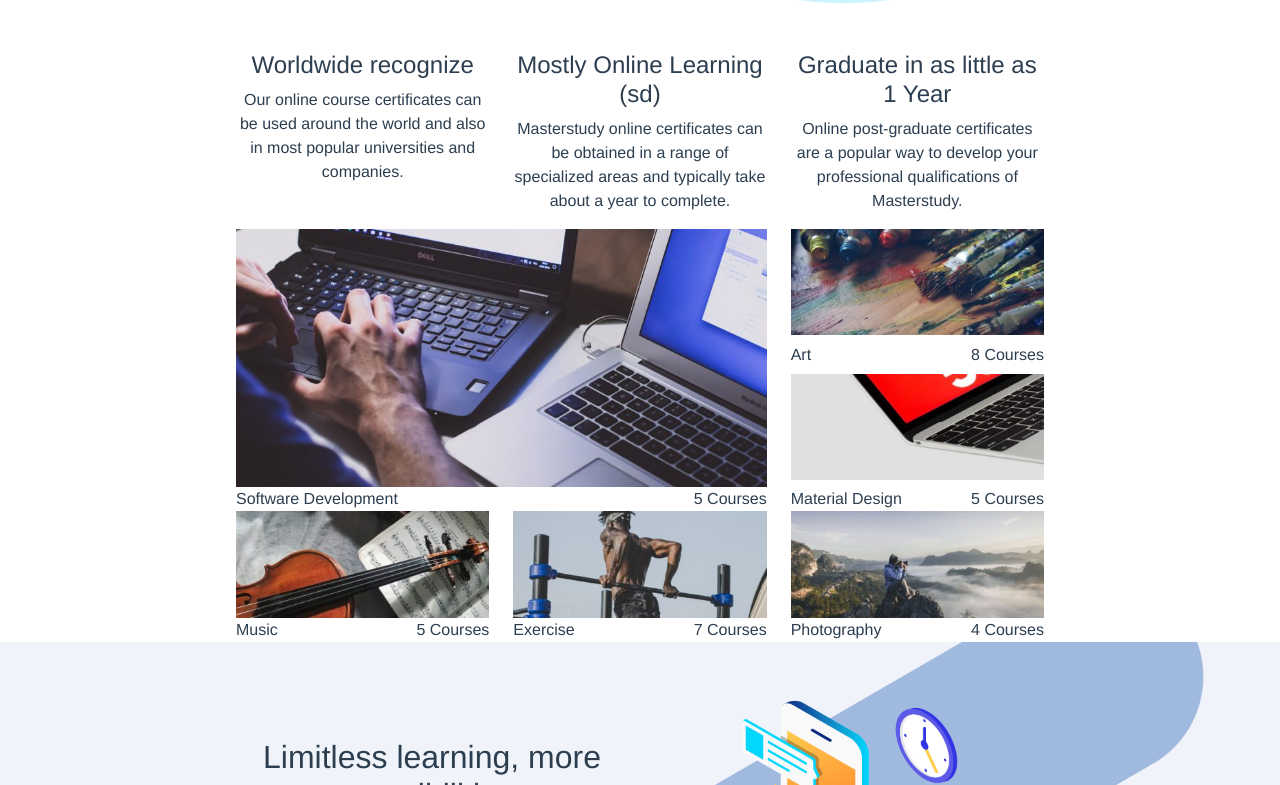
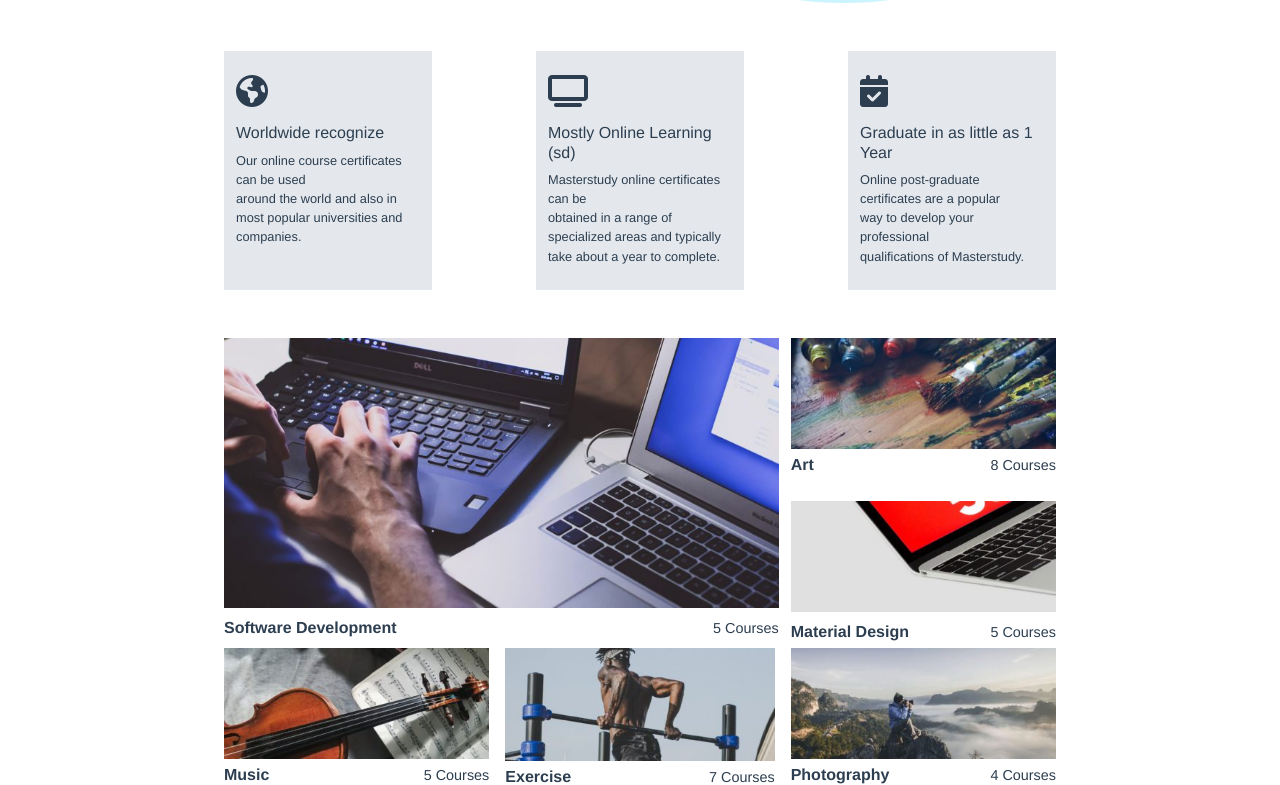
Before and after one commit to ValentinoDeStefano98/proj-html-vuejs, a Vue app: page / in a window 1280 px wide. Shown: the part 515-1300 px from the top of the page. Built offline with nearby package versions, Linux system fonts and the light colour scheme.

Commit message:
Jumbo section completed

```diff
--- a/src/components/Main/Jumbo/JumboBottom.vue
+++ b/src/components/Main/Jumbo/JumboBottom.vue
@@ -1,92 +1,91 @@
 <template>
-  <div class="container">
-    <div class="row">
-      <div class="col-8">
-        <div>
+  <div class="container py-5">
+    <div class="row d-flex justify-content-between">
+      <div class="col-8 p-0">
           <img class="poster" src="./../../../assets/img/cat_1-770x375.jpg" alt="">
-        </div>
-        <div class="container p-0 m-0 w-100">
-          <div class="row row-cols">
+        <div class="container p-0 m-0 w-100 py-2">
+          <div class="row">
             <div class="col-6 text-start">
-              Software Development
+              <span class="fw-bold">Software Development</span>
             </div>
             <div class="col-6 text-end">
-              5 Courses
+              <span class="size">5 Courses</span>
             </div>
           </div>
         </div>
       </div>
-      <div class="col-4 d-flex flex-column justify-content-between">
+      <div class="col-4 d-flex flex-column justify-content-beetwen pe-0">
         <div>
           <img class="poster" src="./../../../assets/img/cat_2-370x155.jpg" alt="">
         </div>
-        <div class="container p-0 m-0 w-100">
+        <div class="container p-0 m-0 w-100 pt-1 pb-4">
           <div class="row row-cols">
             <div class="col-6 text-start">
-              Art
+              <span class="fw-bold">Art</span>
             </div>
             <div class="col-6 text-end">
-              8 Courses
+              <span class="size">8 Courses</span>
             </div>
           </div>
         </div>
         <div>
           <img class="poster" src="./../../../assets/img/cat_3-370x155.jpg" alt="">
         </div>
-        <div class="container p-0 m-0 w-100">
-          <div class="row row-cols">
+        <div class="container p-0 m-0 w-100 pt-1">
+          <div class="row row-cols mt-1">
             <div class="col-6 text-start">
-              Material Design
+              <span class="fw-bold">Material Design</span>
             </div>
             <div class="col-6 text-end">
-              5 Courses
+              <span class="size">5 Courses</span>
             </div>
           </div>
         </div>
       </div>
     </div>
-    <div class="row row-cols-3">
-      <div class="col-4">
+
+    <div class="row">
+      <div class="col-4 ps-0">
         <div>
           <img class="poster" src="./../../../assets/img/cat_5-370x155.jpg" alt="">
         </div>
         <div class="container p-0 m-0 w-100">
-          <div class="row">
+          <div class="row pt-1">
             <div class="col-6 text-start">
-              Music
+              <span class="fw-bold">Music</span>
             </div>
             <div class="col-6 text-end">
-              5 Courses
+              <span class="size">5 Courses</span>
             </div>
           </div>
         </div>
       </div>
-      <div class="col-4">
+      <div class="col-4 px-1">
         <div>
           <img class="poster" src="./../../../assets/img/cat_4-370x155.jpg" alt="">
         </div>
         <div class="container p-0 m-0 w-100">
-          <div class="row">
+          <div class="row pt-1">
             <div class="col-6 text-start">
-              Exercise
+              <span class="fw-bold">Exercise</span>
             </div>
             <div class="col-6 text-end">
-              7 Courses
+              <span class="size">7 Courses</span>
             </div>
           </div>
         </div>
       </div>
-      <div class="col-4">
+      <div class="col-4 pe-0">
         <div>
           <img class="poster" src="./../../../assets/img/cat_6-370x155.jpg" alt="">
         </div>
         <div class="container p-0 m-0 w-100">
-          <div class="row">
+          <div class="row pt-1">
             <div class="col-6 text-start">
-              Photography
+              <span class="fw-bold">Photography</span>
             </div>
             <div class="col-6 text-end">
-              4 Courses
+              <span class="size">4 Courses</span>
             </div>
           </div>
         </div>
@@ -112,4 +111,8 @@ export default {
 .poster{
   max-width: 100%;
 }
+
+.size{
+  font-size: 0.9em;
+}
 </style>
--- a/src/components/Main/Jumbo/JumboMid.vue
+++ b/src/components/Main/Jumbo/JumboMid.vue
@@ -1,17 +1,23 @@
 <template>
   <div class="container">
-    <div class="row row-cols-3">
-      <div class="col-4">
-        <h4>Worldwide recognize</h4>
-        <p>Our online course certificates can be used around the world and also in most popular universities and companies.</p>
+    <div class="row d-flex justify-content-between">
+      <div class="col-3 text-start minifont background py-2">
+        <div>
+          <i class="fa-solid fa-earth-americas fs-2 py-3"></i>
+          <h6>Worldwide recognize</h6>
+          <p>Our online course certificates can be used <br> around the world and also in most popular universities and companies.</p>
+        </div>
+
       </div>
-      <div class="col-4">
-        <h4>Mostly Online Learning (sd)</h4>
-        <p>Masterstudy online certificates can be obtained in a range of specialized areas and typically take about a year to complete.</p>
+      <div class="col-3 text-start minifont background py-2">
+        <i class="fs-2 my-3 fa-solid fa-tv"></i>
+        <h6>Mostly Online Learning (sd)</h6>
+        <p>Masterstudy online certificates can be <br> obtained in a range of specialized areas and typically take about a year to complete.</p>
       </div>
-      <div class="col-4">
-        <h4>Graduate in as little as 1 Year</h4>
-        <p>Online post-graduate certificates are a popular way to develop your professional qualifications of Masterstudy.</p>
+      <div class="col-3 text-start minifont background py-2">
+        <i class="fa-solid fa-calendar-check fs-2 my-3"></i>
+        <h6>Graduate in as little as 1 Year</h6>
+        <p>Online post-graduate certificates are a popular <br> way to develop your professional <br> qualifications of Masterstudy.</p>
       </div>
     </div>
   </div>
@@ -29,4 +35,12 @@ export default {
   width: 65%;
   margin: 0 auto;
 }
+
+.minifont{
+  font-size: 0.8em;
+}
+
+.background{
+  background-color: #e4e8ed;
+}
 </style>
```
